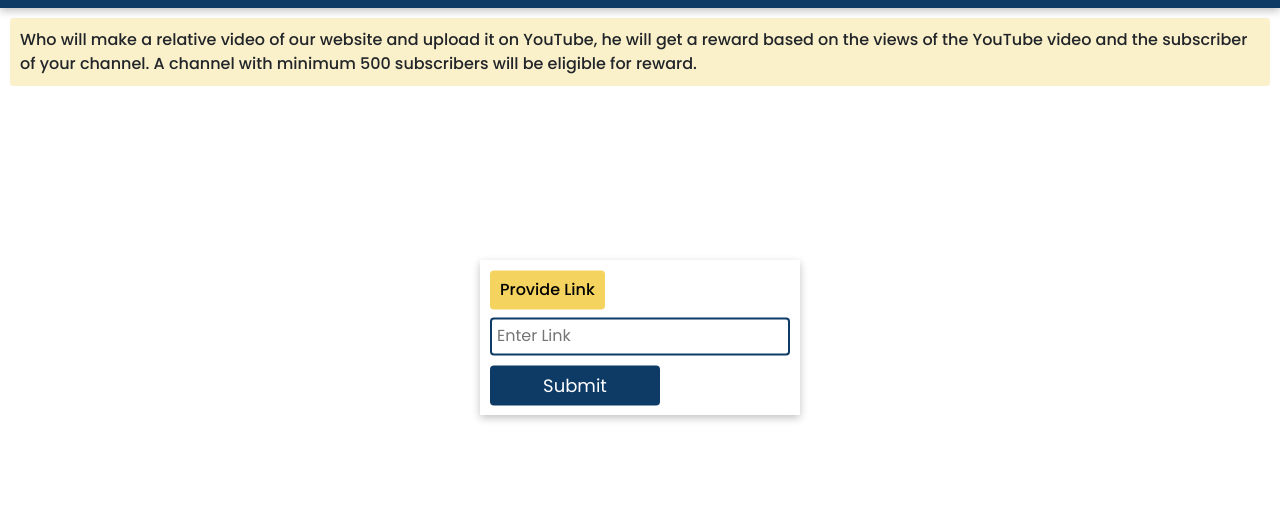
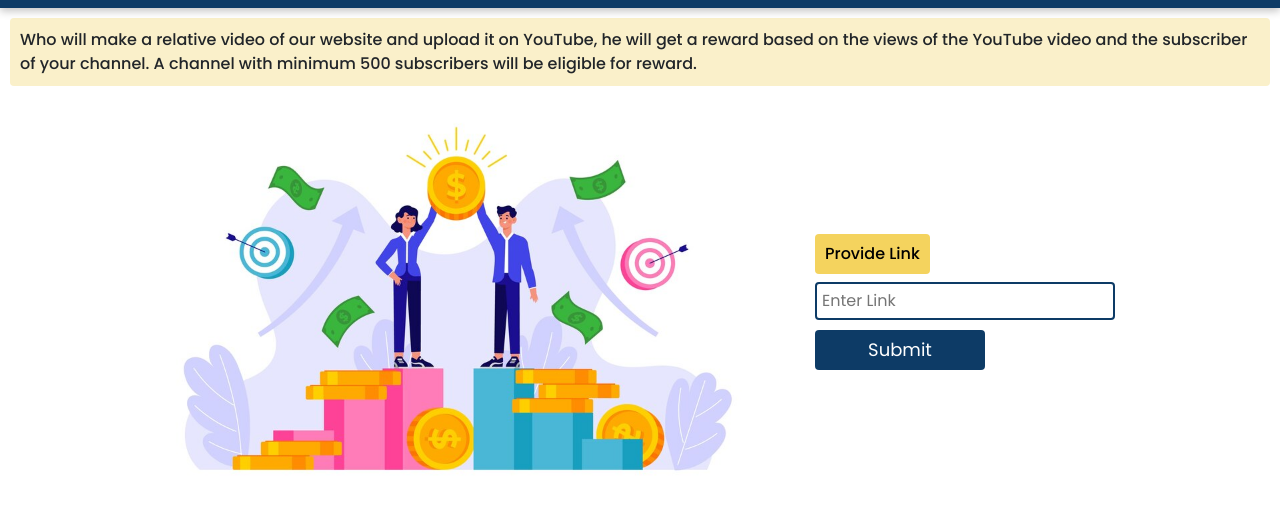
Before and after one commit to Ali-Developer-06/TradeNexus, a plain HTML site: page product.html in a window 1280 px wide. Shown: the part 62-574 px from the top of the page. Drawn offline with nearby package versions, Linux system fonts and the light colour scheme.

Commit message:
add photo

```diff
--- a/product.html
+++ b/product.html
@@ -35,8 +35,11 @@
     </nav>
 
     <div class="RewardSection">
+        <p>Who will make a relative video of our website and upload it on YouTube, he will get a reward based on the views of the YouTube video and the subscriber of your channel. A channel with minimum 500 subscribers will be eligible for reward.</p>
         <div class="RewardSectionInner">
-            <p>Who will make a relative video of our website and upload it on YouTube, he will get a reward based on the views of the YouTube video and the subscriber of your channel. A channel with minimum 500 subscribers will be eligible for reward.</p>
+            <div class="RewardSectionInnerImg">
+                <img src="Images/reward.jpg" alt="">
+            </div>
             <div class="RewardSectionInnerData">
                 <h6>Provide Link</h6>
                 <input type="text" placeholder="Enter Link" required> <br>
--- a/style.css
+++ b/style.css
@@ -1039,18 +1039,24 @@ form input[type="submit"]{
 .RewardSection{
     margin: 10px;
 }
-.RewardSectionInner p{
+.RewardSection p{
     padding: 10px;
     font-weight: 500;
     border-radius: 4px;
     background-color: var(--secondary-color);
 }
+.RewardSectionInner{
+    display: flex;
+    align-items: center;
+    justify-content: center;
+    gap: 50px;
+    flex-wrap: wrap;
+}
+.RewardSectionInnerImg img{
+    width: 600px;
+}
 .RewardSectionInnerData{
     padding: 10px;
-    position: absolute;
-    top: 50%; left: 50%;
-    transform: translate(-50%, -50%);
-    box-shadow: rgba(0, 0, 0, 0.24) 0px 3px 8px;
 }
 .RewardSectionInnerData button{
     width: 170px;
@@ -1239,4 +1245,7 @@ form input[type="submit"]{
         width: 325px;
         margin-left: 15px;
     }
+    .RewardSectionInnerImg img{
+        width: 300px;
+    }
 }
```
Also changed, not shown: Images/reward.jpg (added).
